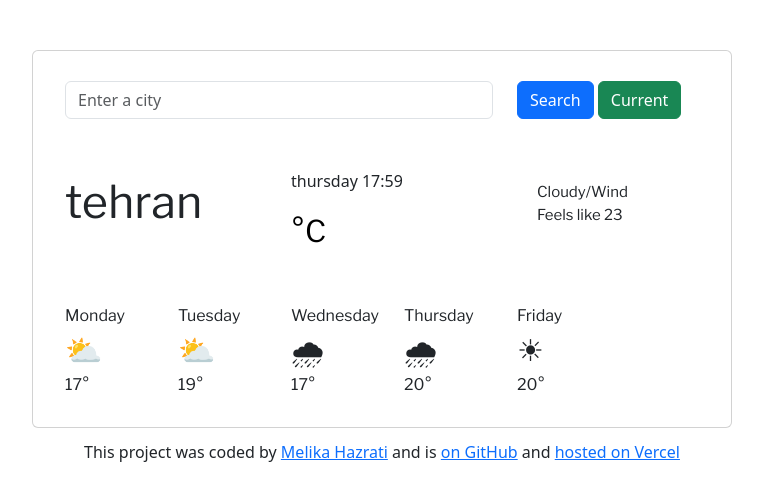
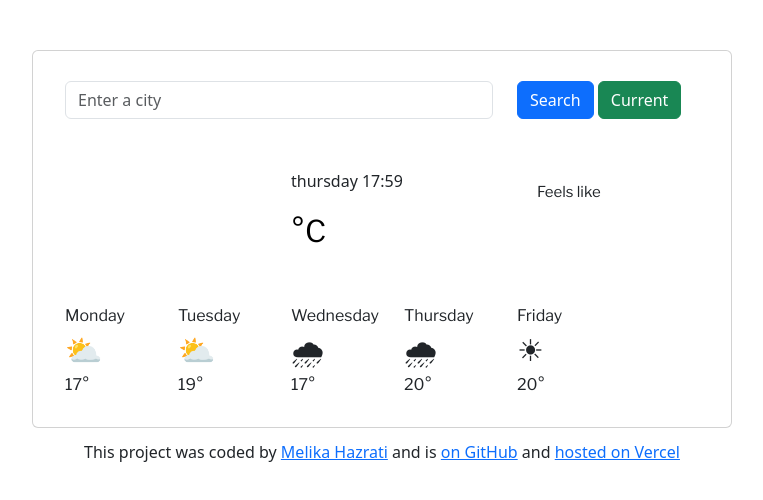
Before and after one commit to melikahaz/my-homework-week6, a plain HTML site: page index.html in a window 1280 px wide. Shown: the whole page, without its empty margins (258-1021 px from the left). Drawn offline with nearby package versions, Linux system fonts and the light colour scheme.

Commit message:
add real data

```diff
--- a/index.html
+++ b/index.html
@@ -46,11 +46,11 @@
       <div class="container section">
         <div class="row">
           <div class="col-4">
-            <div class="city" id="city-name">tehran</div>
+            <div class="city" id="city-name"></div>
           </div>
 
           <div class="col-4">
-            <div id="date">sunday 14:56</div>
+            <div id="date"></div>
 
             <div class="degree">
               <div id="icon"></div>
@@ -60,9 +60,9 @@
           </div>
           <div class="col-4">
             <div class="list">
-              <div id="wind-speed">Cloudy/Wind</div>
+              <div id="wind-speed"></div>
               <div id="humidity"></div>
-              <div>Feels like <span id="feel-like">23</span></div>
+              <div>Feels like <span id="feel-like"></span></div>
             </div>
           </div>
         </div>
--- a/src/index.js
+++ b/src/index.js
@@ -34,6 +34,7 @@ function searchForm(event) {
   let newCity = cityInput.value;
   let apiUrl = `https://api.shecodes.io/weather/v1/current?query=${newCity}&key=6ao2b5e8b332b5tfbfa88bf024f90c65&units=metric`;
   let apiKey = "6ao2b5e8b332b5tfbfa88bf024f90c65";
+  searchForm(cityInput.value);
 
   function displayTemperature(response) {
     let degree = document.querySelector("#degree-change");
```
